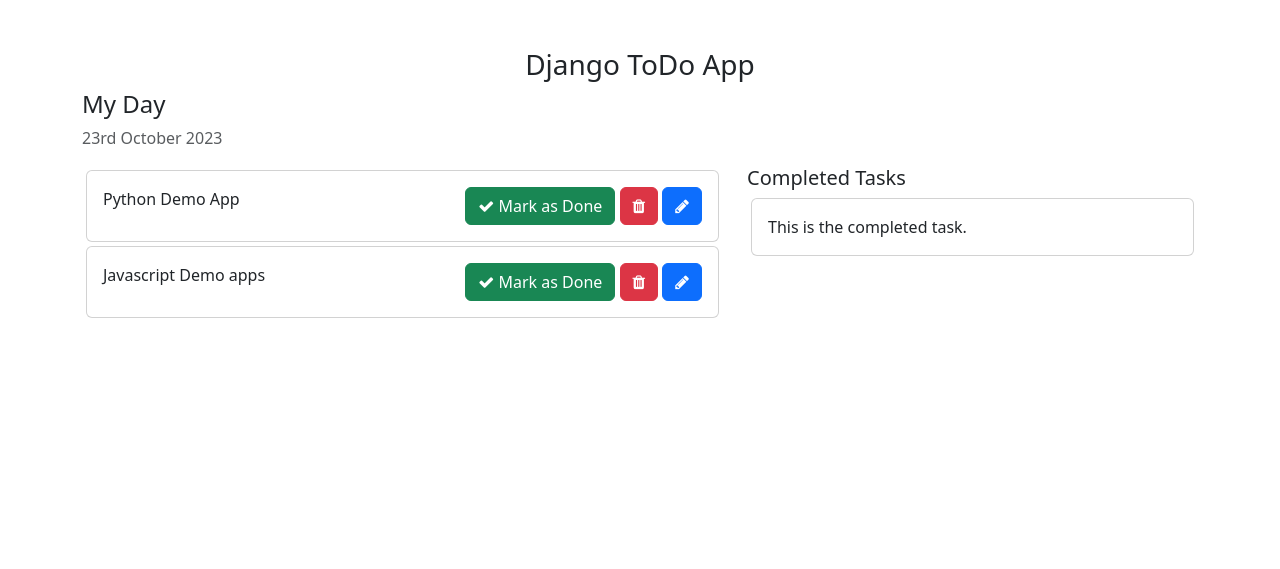
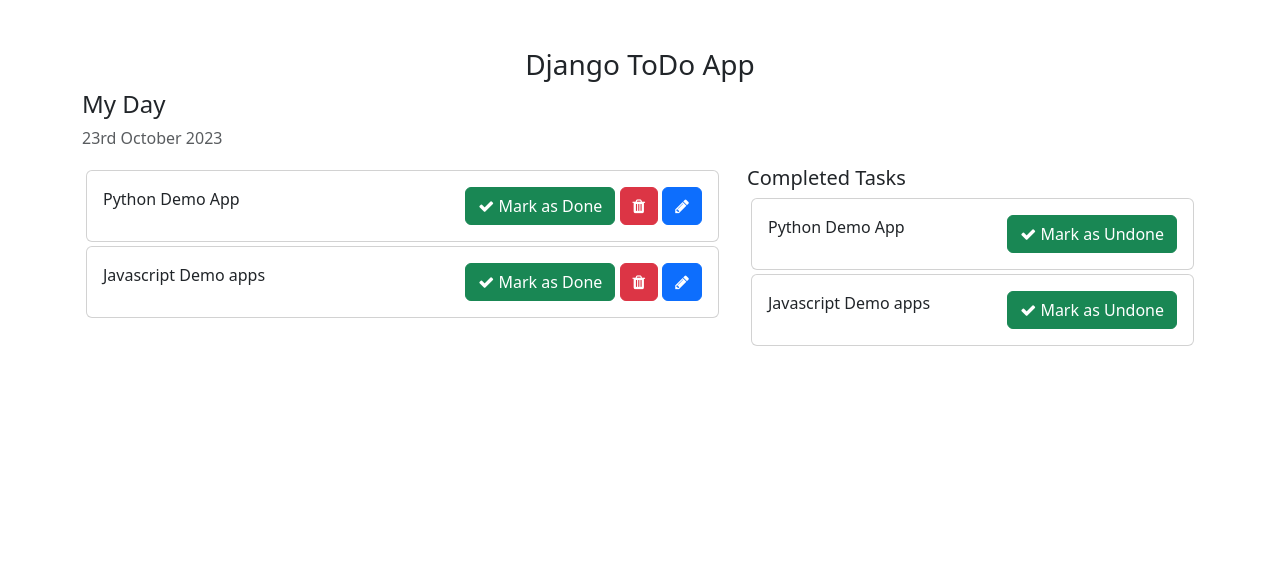
Before and after one commit to Nagendra-Reddy-98/Django_Todo_app, a Django app: template todo_project/templates/home.html in a window 1280 px wide. Shown: the top 569 px of the page. Run offline with Django 4.2, Linux system fonts and the light colour scheme; the template is opened without the code that fills it: values that come from a table or form of the project are taken from there, others are empty; data comes from the database, SQL or seed files in the repository; both versions use the stored data as it was after the commit.

Commit message:
changes updated for adding tasks to todo app

```diff
--- a/todo_project/templates/home.html
+++ b/todo_project/templates/home.html
@@ -30,8 +30,8 @@
                     <div class="card-body">
                         {{task.task}}
                         <span style="position: relative; float: right;">
-                            <a class="btn btn-success"><i class="fa fa-check"></i> Mark as Done</a>
-                            <a class="btn btn-danger"><i class="fa fa-trash"></i></a>
+                            <a href="{% url 'mark_as_done' task.pk %}" class="btn btn-success"><i class="fa fa-check"></i> Mark as Done</a>
+                            <a href="{% url 'delete' task.pk %}" class="btn btn-danger"><i class="fa fa-trash"></i></a>
                             <a class="btn btn-primary"><i class="fa fa-pencil"></i></a>
                         </span>
                     </div>
@@ -41,11 +41,16 @@
             <div class="col-md-5 col-lg-5">
                 <h5>Completed Tasks</h5>
                 <!-- List of all the tasks that have completed -->
+                {% for task in done_tasks %}
                 <div class="card m-1">
                     <div class="card-body">
-                        This is the completed task.
+                        {{task.task}}
+                        <span style="position: relative; float: right;">
+                            <a href="{% url 'mark_as_undone' task.pk %}" class="btn btn-success"><i class="fa fa-check"></i> Mark as Undone</a>
+                        </span>
                     </div>
                 </div>
+                {% endfor %}
             </div>
         </div>
         <div class="row">
--- a/todo_project/todo_app/urls.py
+++ b/todo_project/todo_app/urls.py
@@ -1,5 +1,9 @@
 from django.urls import path
 from .import views
 urlpatterns=[
-    path('addTask/',views.addTask,name='addTask')
+    path('addTask/',views.addTask,name='addTask'),
+    path('mark_as_done/<int:pk>', views.mark_as_done, name='mark_as_done'),
+    path('mark_as_undone/<int:pk>',views.mark_as_undone,name='mark_as_undone'),
+    path('delete/<int:pk>', views.delete_task, name='delete'),
+
 ]
--- a/todo_project/todo_project/views.py
+++ b/todo_project/todo_project/views.py
@@ -6,4 +6,5 @@ from todo_app.models import Create_Task
 def home(request):
     # return HttpResponse("<h1>To-DO Project</h1>")
     tasks = Create_Task.objects.filter(is_completed=False).order_by('updated_at')
-    return render(request, 'home.html', context={'tasks': tasks})
+    done_tasks = Create_Task.objects.filter(is_completed=True)
+    return render(request, 'home.html', context={'tasks': tasks, 'done_tasks': done_tasks})
```
Also changed, not shown: todo_project/todo_app/views.py (+20 -2 lines), todo_project/db.sqlite3.
